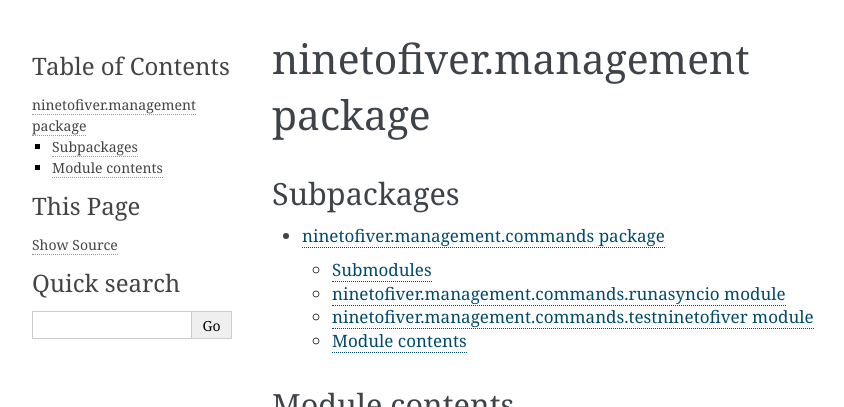
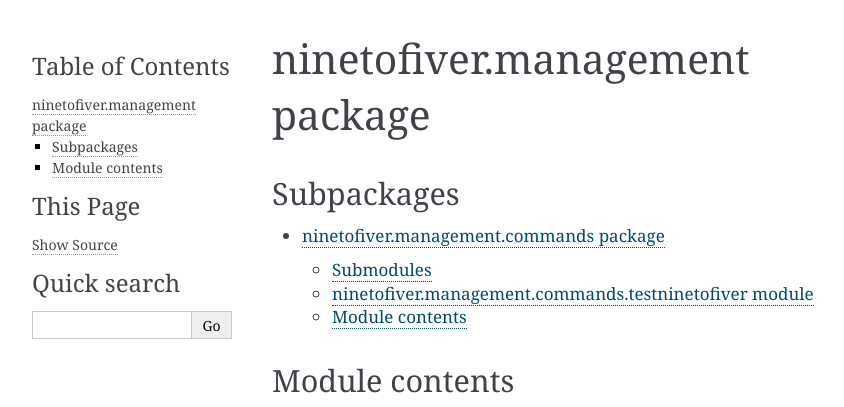
Before and after one commit to kalmanolah/925r, a Sphinx documentation site: the page built from docs/ninetofiver.management.rst, in a window 1280 px wide, cut to the strip 0-407 px from the top of the page. Shown: the whole strip, without its empty margins (148-992 px from the left). Built offline with Sphinx 7.4.7, drawn with Linux system fonts in a browser that asks for light colours.

Commit message:
More docs
Signed-off-by: Kalman Olah <hello@kalmanolah.net>

```diff
--- a/docs/ninetofiver.management.commands.rst
+++ b/docs/ninetofiver.management.commands.rst
@@ -3,14 +3,6 @@ ninetofiver.management.commands package
 
 Submodules
 ----------
-
-ninetofiver.management.commands.runasyncio module
--------------------------------------------------
-
-.. automodule:: ninetofiver.management.commands.runasyncio
-    :members:
-    :undoc-members:
-    :show-inheritance:
 
 ninetofiver.management.commands.testninetofiver module
 ------------------------------------------------------
```
Also changed, not shown: README.md (+4 -1 lines).
